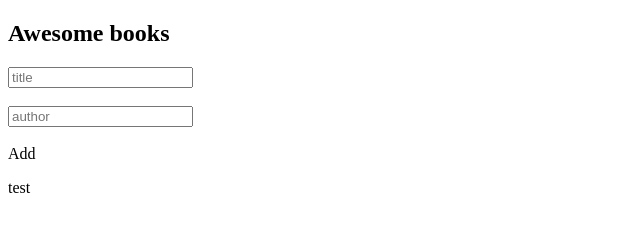
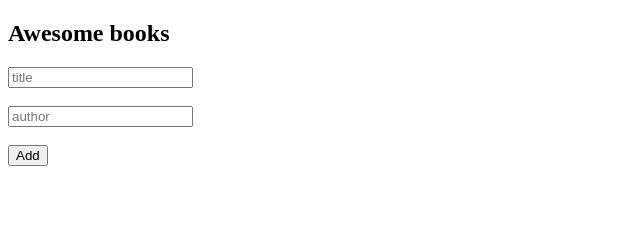
Before and after one commit to nilab-khwaja/Awesome-Books, a plain HTML site: page index.html in a window 1280 px wide. Shown: the full height of the page, 0-640 px from the left. Drawn offline with Linux system fonts and the light colour scheme.

Commit message:
Update JavaScript

```diff
--- a/index.html
+++ b/index.html
@@ -17,10 +17,9 @@
         <form class="add-book">
             <input type="text" id="title" placeholder="title" required><br/><br/>
             <input type="text" id="author" name="author" placeholder="author" required><br/></br>
-            <a  id="add-btn">Add</a>
+            <button  id="add-btn">Add</button>
         </form>
     </section>
-    <p id="test"> test</p>
     <script src="./javascript.js"></script>
 </body>
 </html>
--- a/javascript.js
+++ b/javascript.js
@@ -1,12 +1,9 @@
 const bookList = document.getElementById('book-list');
-const testText = document.getElementById('test');
 let books = [];
 if (localStorage.getItem('addBook') !== null) {
     const json = localStorage.getItem('addBook');
     books = JSON.parse(json );
   } ;
-
-  console.log("the books"+ books);
 
 const addBtn = document.getElementById('add-btn');
 addBtn.addEventListener('click',addBook);
@@ -15,7 +12,6 @@ function addBook(){
     const bookAuthor = document.getElementById('author').value;
     books.push ({"title": bookTitle, "author": bookAuthor});
     localStorage.setItem('addBook', JSON.stringify(books));
-    console.log("the new books"+ books);
     updateList(books.length-1);
 }
 
@@ -30,6 +26,7 @@ function updateList(init){
         <button onclick="removeBook(${i})">Remove</button>
         <br>
         </div>
+        <hr>
         `;
     }
 }
```
